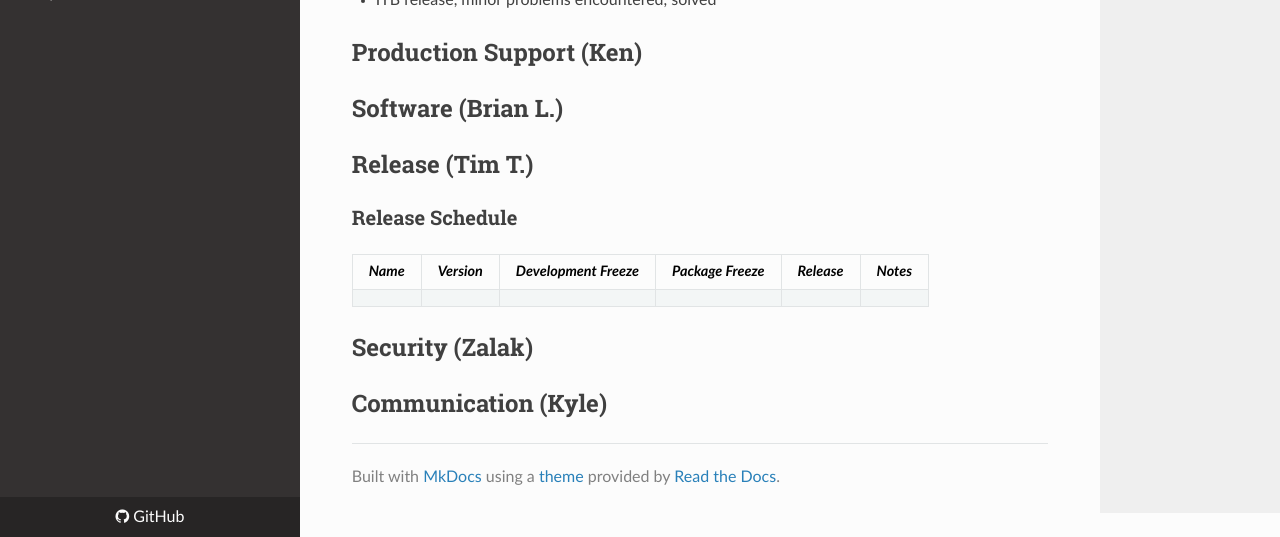
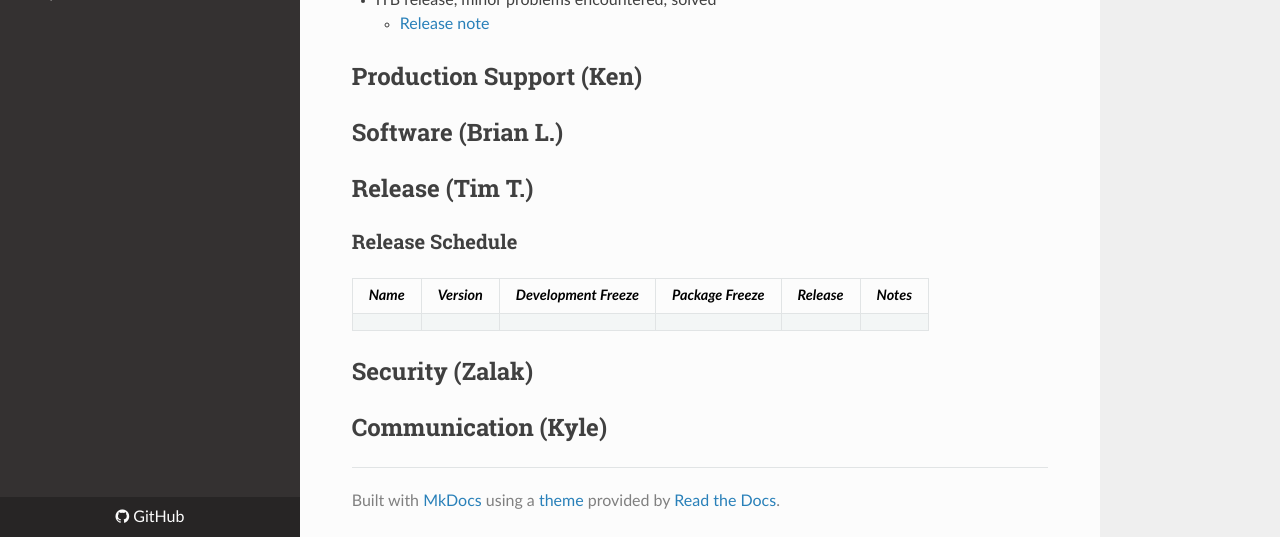
Before and after one commit to zsshah/production, an MkDocs documentation site: the page built from docs/WeeklyMinutes/18April2017.md, in a window 1280 px wide and 900 px high, scrolled down 1568 px, cut to the strip 363-900 px from the top of the window. Built offline with MkDocs 1.6.1, drawn with Linux system fonts in a browser that asks for light colours; nearby versions of some CDN libraries; old or Windows-style settings are respelled for this version of MkDocs.

Commit message:
Update 18April2017.md

```diff
--- a/docs/WeeklyMinutes/18April2017.md
+++ b/docs/WeeklyMinutes/18April2017.md
@@ -28,6 +28,7 @@
    * Local submit node usage:
    * <img src="http://steige.grid.iu.edu/steige/18Apr2017.osg-flock.png" width='630' height='390'  /><br>
    * ITB release, minor problems encountered, solved
+      * [Release note](http://osggoc.blogspot.com/2017/04/goc-service-update-tuesday-april-25th.html)
 
 ## Production Support (Ken)
 
```
